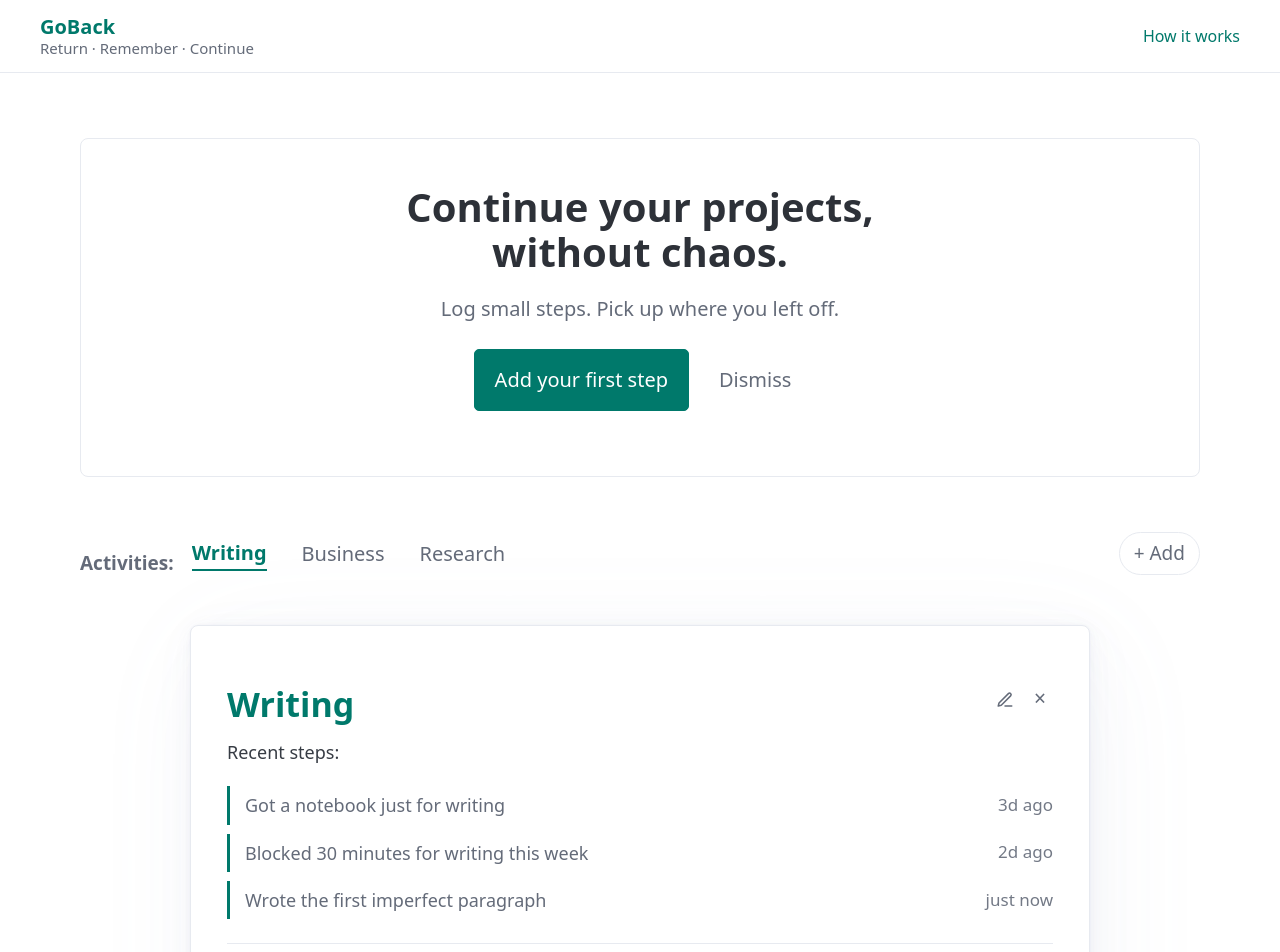
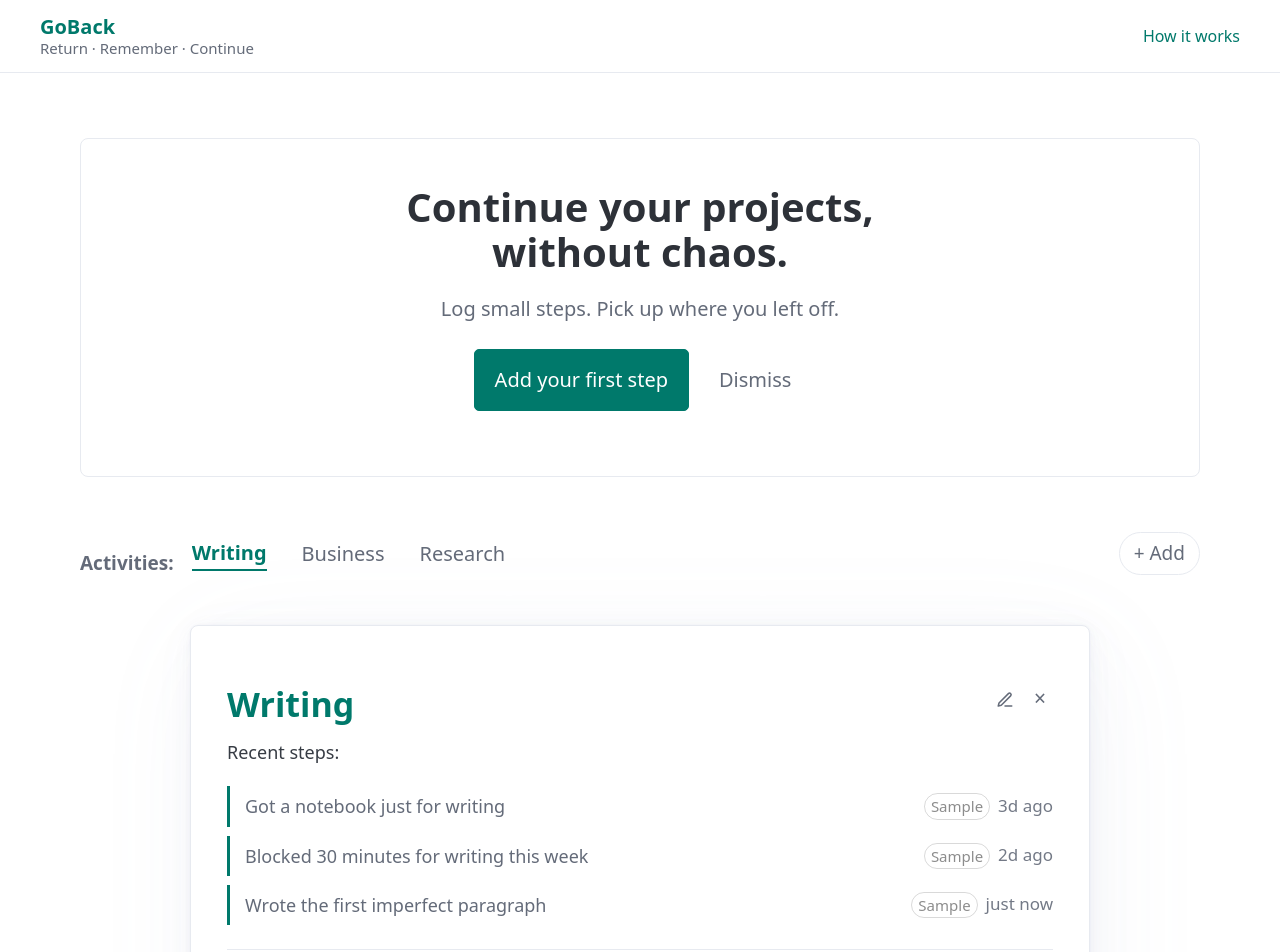
Before and after one commit to rutaio/gobackapp, a React (Vite) app in the folder frontend/: page / in a window 1280 px wide. Shown: the top 952 px of the page. Built offline with nearby package versions, Linux system fonts and the light colour scheme.

Commit message:
ui(checkins-history): add sample label

```diff
--- a/frontend/src/components/CheckinsHistory.tsx
+++ b/frontend/src/components/CheckinsHistory.tsx
@@ -24,6 +24,7 @@ const CheckinListItem = ({ checkin }: { checkin: Checkin }) => {
           <span className="checkin-title-text">{checkin.text}</span>
 
           <span className="checkin-meta">
+            {checkin.isSample && <span className="checkin-badge">Sample</span>}
             <span className="checkin-time">{relative}</span>
             <span className="checkin-chevron" aria-hidden="true">
               ▾
@@ -33,7 +34,11 @@ const CheckinListItem = ({ checkin }: { checkin: Checkin }) => {
       ) : (
         <div className="checkin-title">
           <span className="checkin-title-text">{checkin.text}</span>
-          <span className="checkin-time">{relative}</span>
+
+          <span className="checkin-meta">
+            {checkin.isSample && <span className="checkin-badge">Sample</span>}
+            <span className="checkin-time">{relative}</span>
+          </span>
         </div>
       )}
 
--- a/frontend/src/data/seed.ts
+++ b/frontend/src/data/seed.ts
@@ -18,18 +18,21 @@ export function createSeedCheckins(threads: Thread[]): Checkin[] {
       threadId: writing.id,
       text: 'Got a notebook just for writing',
       createdAt: now - 3 * oneDay,
+      isSample: true,
     },
     {
       id: crypto.randomUUID(),
       threadId: writing.id,
       text: 'Blocked 30 minutes for writing this week',
       createdAt: now - 2 * oneDay,
+      isSample: true,
     },
     {
       id: crypto.randomUUID(),
       threadId: writing.id,
       text: 'Wrote the first imperfect paragraph',
       createdAt: now,
+      isSample: true,
     },
 
     // Business
@@ -38,18 +41,21 @@ export function createSeedCheckins(threads: Thread[]): Checkin[] {
       threadId: business.id,
       text: 'Wrote down why this idea matters to me',
       createdAt: now - 3 * oneDay,
+      isSample: true,
     },
     {
       id: crypto.randomUUID(),
       threadId: business.id,
       text: 'Listed 3 traits of my ideal customer',
       createdAt: now - 2 * oneDay,
+      isSample: true,
     },
     {
       id: crypto.randomUUID(),
       threadId: business.id,
       text: 'Found an online community where they already gather',
       createdAt: now,
+      isSample: true,
     },
 
     // Research
@@ -58,18 +64,21 @@ export function createSeedCheckins(threads: Thread[]): Checkin[] {
       threadId: research.id,
       text: 'Brainstormed questions I am genuinely curious about',
       createdAt: now - 3 * oneDay,
+      isSample: true,
     },
     {
       id: crypto.randomUUID(),
       threadId: research.id,
       text: 'Grouped them into 5 themes',
       createdAt: now - 2 * oneDay,
+      isSample: true,
     },
     {
       id: crypto.randomUUID(),
       threadId: research.id,
       text: 'Saved 2 resources for one theme',
       createdAt: now,
+      isSample: true,
     },
   ];
 }
--- a/frontend/src/styles/components/go-back-card.css
+++ b/frontend/src/styles/components/go-back-card.css
@@ -271,3 +271,11 @@
     width: 100%;
   }
 }
+
+.checkin-badge {
+  font-size: 0.75rem;
+  color: rgba(0, 0, 0, 0.45);
+  border: 1px solid rgba(0, 0, 0, 0.15);
+  padding: 2px 6px;
+  border-radius: 999px;
+}
--- a/frontend/src/types/types.ts
+++ b/frontend/src/types/types.ts
@@ -10,4 +10,5 @@ export type Checkin = {
   text: string; // treat as Title (required)
   note?: string;
   createdAt: number;
+  isSample?: boolean;
 };
```
